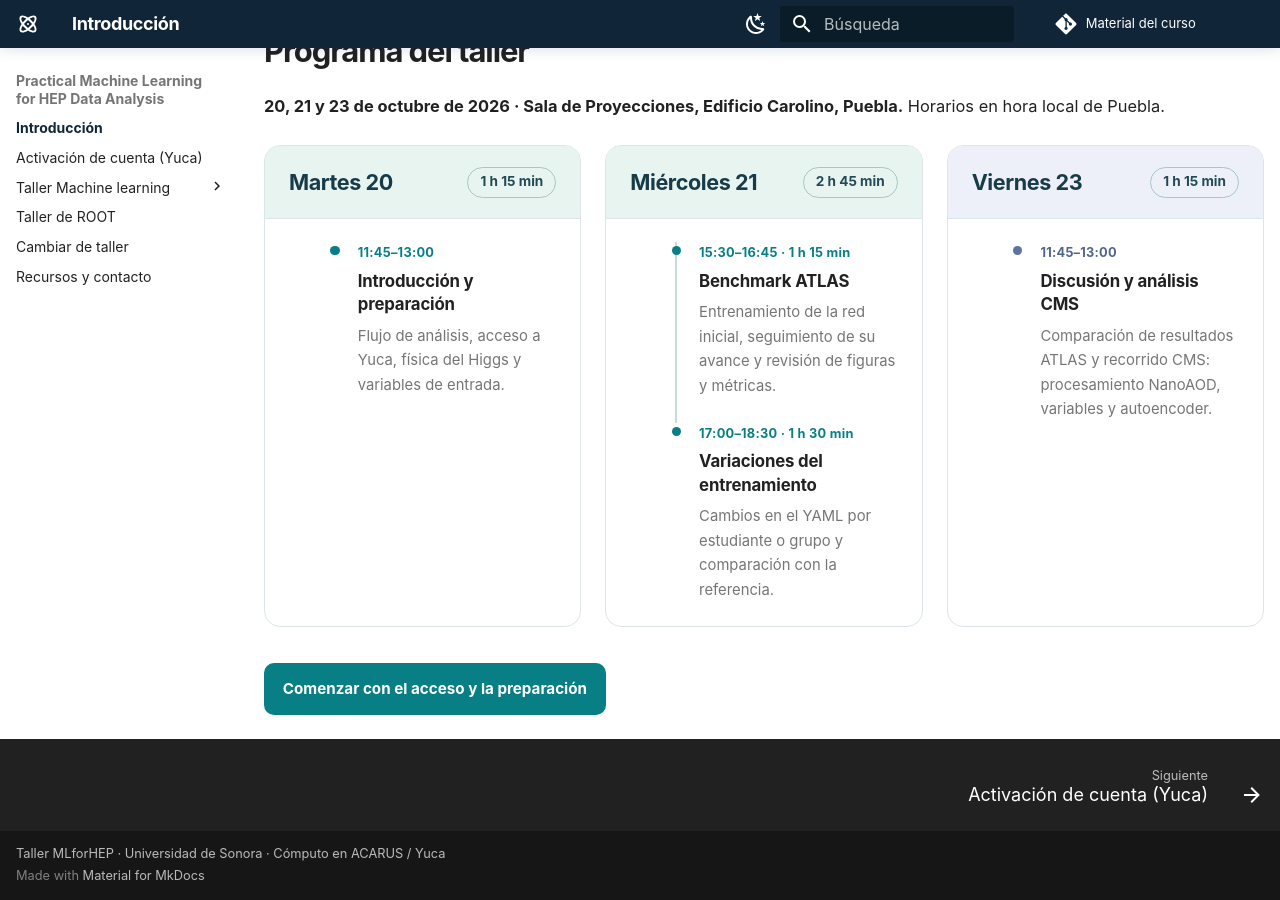
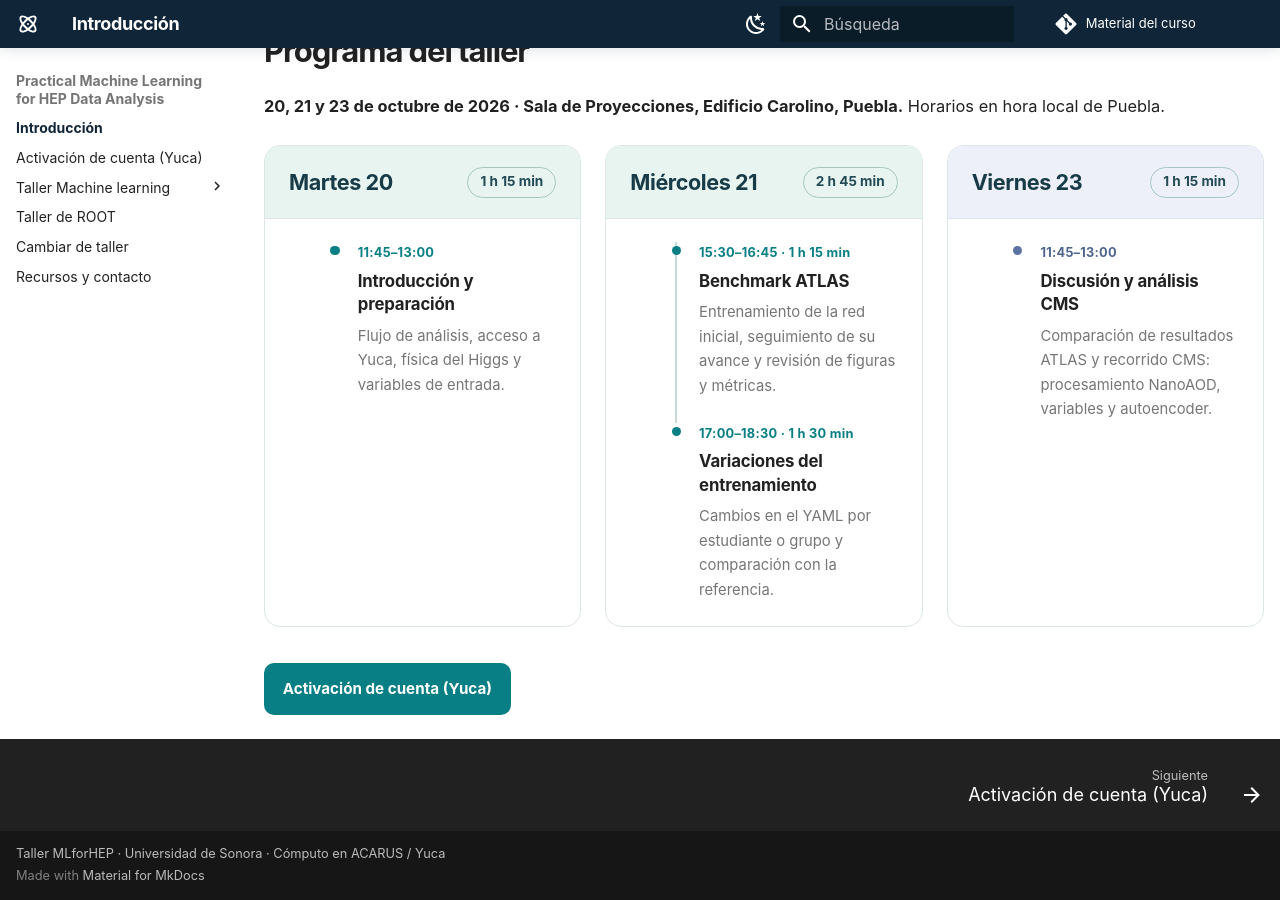
Before and after one commit to castaned/practical-ml-hep, an MkDocs documentation site: the page built from docs/index.md, in a window 1280 px wide and 900 px high, scrolled down 2922 px. Built offline with MkDocs 1.6.1 and Material for MkDocs 9.7.7, drawn with Linux system fonts in a browser that asks for light colours; comment, search, counter and statistics services are not loaded.

Commit message:
Match introduction button to Yuca account activation label

```diff
--- a/docs/index.md
+++ b/docs/index.md
@@ -110,4 +110,4 @@ En **ATLAS**, separaremos eventos de Higgs y fondo con un clasificador. En **CMS
 </article>
 </div>
 
-[Comenzar con el acceso y la preparación](preparacion.md){ .md-button .md-button--primary }
+[Activación de cuenta (Yuca)](preparacion.md){ .md-button .md-button--primary }
```
